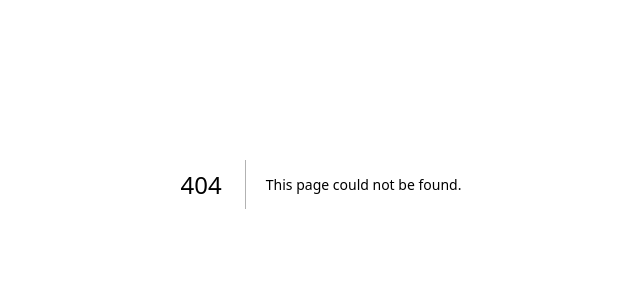
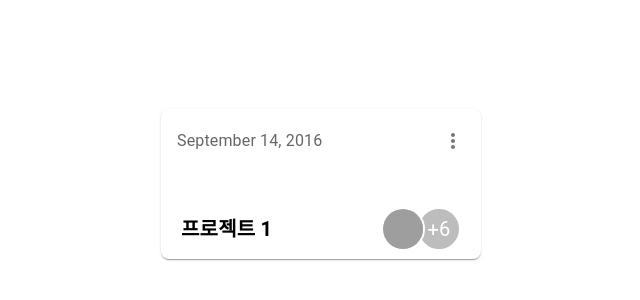
Before and after one commit to JoJangE/JoJangE-client, a Next.js app: page /roomlist in a window 1280 px wide. Before the commit this address had no page. Shown: the part 216-516 px from the top of the page, without its empty margins (319-959 px from the left). Built offline with nearby package versions, Linux system fonts and the light colour scheme; grey boxes are pictures that could not be loaded.

Commit message:
방 샘플 컴포넌트 생성

```diff
--- a/package.json
+++ b/package.json
@@ -22,6 +22,9 @@
   "dependencies": {
     "@emotion/react": "^11.10.5",
     "@emotion/styled": "^11.10.5",
+    "@mui/icons-material": "^5.11.0",
+    "@mui/material": "^5.11.8",
+    "@mui/styles": "^5.11.7",
     "@next/font": "13.1.1",
     "@tanstack/react-query": "^4.24.4",
     "@types/recoil": "^0.0.9",
@@ -37,7 +40,7 @@
     "@emotion/eslint-plugin": "^11.10.0",
     "@tanstack/react-query-devtools": "^4.24.4",
     "@types/node": "^18.11.18",
-    "@types/react": "^18.0.26",
+    "@types/react": "^18.0.28",
     "@types/react-dom": "^18.0.10",
     "@typescript-eslint/eslint-plugin": "^5.48.1",
     "eslint": "^8.31.0",
--- a/src/pages/_app.tsx
+++ b/src/pages/_app.tsx
@@ -1,18 +1,19 @@
-import '../styles/globals.css'
-import type { AppProps } from 'next/app'
-import { RecoilRoot } from 'recoil'
-import { QueryClient, QueryClientProvider } from '@tanstack/react-query'
-import { ReactQueryDevtools } from '@tanstack/react-query-devtools'
+import CssBaseline from '@mui/material/CssBaseline';
+import type { AppProps } from 'next/app';
+import { RecoilRoot } from 'recoil';
+import { QueryClient, QueryClientProvider } from 'react-query';
+import { ReactQueryDevtools } from 'react-query/devtools';
 
 export default function App({ Component, pageProps }: AppProps) {
-  const queryClient = new QueryClient()
+  const queryClient = new QueryClient();
 
   return (
     <QueryClientProvider client={queryClient}>
       <RecoilRoot>
+        <CssBaseline />
         <Component {...pageProps} />
         <ReactQueryDevtools initialIsOpen={false} />
       </RecoilRoot>
     </QueryClientProvider>
-  )
+  );
 }
--- a/src/pages/_document.tsx
+++ b/src/pages/_document.tsx
@@ -1,13 +1,31 @@
-import { Html, Head, Main, NextScript } from 'next/document'
+import Document, { Html, Head, Main, NextScript } from 'next/document'
+import { ServerStyleSheets } from '@mui/styles'
 
-export default function Document() {
+export default class MyDocument extends Document {
+  render() {
     return (
-    <Html lang='en'>
-      <Head />
+      <Html>
         <body>
+          <Head></Head>
           <Main />
           <NextScript />
         </body>
       </Html>
     )
   }
+}
+MyDocument.getInitialProps = async (ctx: any) => {
+  const materialSheets = new ServerStyleSheets()
+  const originalRenderPage = ctx.renderPage
+
+  ctx.renderPage = () =>
+    originalRenderPage({
+      enhanceApp: (App: any) => (props: any) => materialSheets.collect(<App {...props} />),
+    })
+
+  const initialProps: any = await Document.getInitialProps(ctx)
+  return {
+    ...initialProps,
+    styles: <>{initialProps.styles}</>,
+  }
+}
--- /dev/null
+++ b/src/pages/roomlist/index.tsx
@@ -0,0 +1,109 @@
+import React from 'react';
+
+import Card from '@mui/material/Card';
+import CardHeader from '@mui/material/CardHeader';
+// import { CardActionArea } from '@mui/material';
+
+import Avatar from '@mui/material/Avatar';
+import IconButton from '@mui/material/IconButton';
+import Typography from '@mui/material/Typography';
+
+import MoreVertIcon from '@mui/icons-material/MoreVert';
+import Menu from '@mui/material/Menu';
+import MenuItem from '@mui/material/MenuItem';
+
+import AvatarGroup from '@mui/material/AvatarGroup';
+
+// import Button from '@mui/material/Button';
+
+// import { makeStyles } from '@material-ui/core/styles';
+// import { Add } from '@material-ui/icons';
+
+export default function RecipeReviewCard() {
+  const [anchorEl, setAnchorEl] = React.useState<HTMLElement | null>(null);
+
+  const MyOptions = ['설정 바꾸기', '나가기', '프로젝트 삭제하기'];
+
+  const handleClick = (event: React.MouseEvent<HTMLButtonElement>) => {
+    setAnchorEl(event.currentTarget);
+  };
+
+  const open = Boolean(anchorEl);
+
+  const handleClose = () => {
+    setAnchorEl(null);
+  };
+
+  return (
+    <div
+      style={{
+        width: '100vw',
+        display: 'flex',
+        justifyContent: 'center',
+        flexDirection: 'column',
+        alignItems: 'center',
+        height: '100vh',
+      }}
+    >
+      <Card
+        sx={{
+          width: '320px',
+          height: '150px',
+          display: 'flex',
+          flexDirection: 'column',
+          justifyContent: 'space-between',
+          paddingBottom: '8px',
+          borderRadius: '8px',
+        }}
+      >
+        <CardHeader
+          action={
+            <div>
+              <IconButton
+                aria-label='more'
+                onClick={handleClick}
+                aria-haspopup='true'
+                aria-controls='long-menu'
+              >
+                <MoreVertIcon />
+              </IconButton>
+              <Menu anchorEl={anchorEl} keepMounted onClose={handleClose} open={open}>
+                {MyOptions.map((option) => (
+                  <MenuItem key={option} onClick={handleClose}>
+                    {option}
+                  </MenuItem>
+                ))}
+              </Menu>
+            </div>
+          }
+          subheader='September 14, 2016'
+        />
+
+        <div
+          style={{
+            display: 'flex',
+            justifyContent: 'space-between',
+            alignItems: 'center',
+            margin: '0 20px',
+          }}
+        >
+          <Typography color='black' sx={{ fontWeight: 700, marginBottom: 0, fontSize: 20 }}>
+            프로젝트 1
+          </Typography>
+          <AvatarGroup max={2}>
+            <Avatar alt={'abcd'[0]} src='/static/images/avatar/2.jpg' />
+            <Avatar alt='dhwogh' src='/static/images/avatar/2.jpg' />
+            <Avatar alt='rlaaudrbs' src='/static/images/avatar/3.jpg' />
+            <Avatar alt='ehdmsco' src='/static/images/avatar/4.jpg' />
+            <Avatar alt='Trevor Henderson' src='/static/images/avatar/5.jpg' />
+            <Avatar alt='Trevor Henderson' src='/static/images/avatar/5.jpg' />
+            <Avatar alt='Trevor Henderson' src='/static/images/avatar/5.jpg' />
+          </AvatarGroup>
+        </div>
+      </Card>
+      {/* <IconButton>
+        <Add/>
+      </IconButton> */}
+    </div>
+  );
+}
```
Also changed, not shown: tsconfig.json (+13 -3 lines), src/pages/project/index.tsx (added), 1 other file (tests, documents, lock files or other folders). Lines whose indentation alone changed are shown as unchanged.
